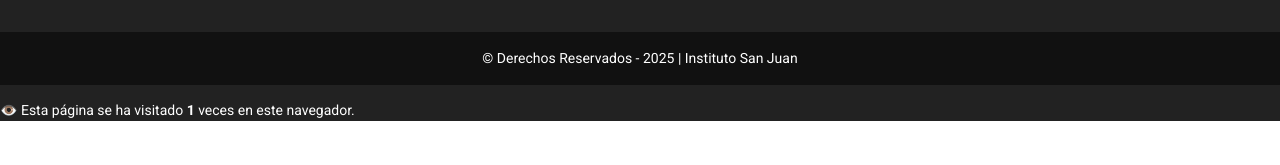
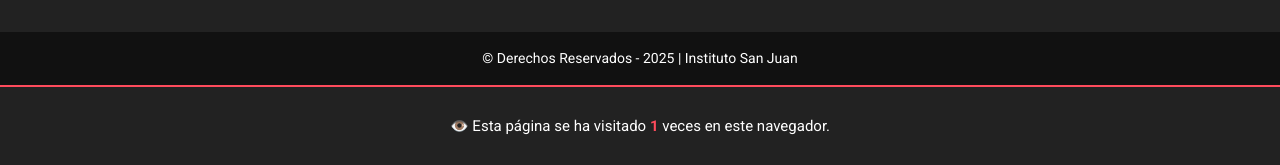
Before and after one commit to alexander3013/web, a plain HTML site: page pag2.html in a window 1280 px wide. Shown: the part 3179-3344 px from the top of the page. Before the commit the page ends 3315 px from the top, so only its background shows below. Drawn offline with Linux system fonts and the light colour scheme; files that its build step writes are made by us from their sources.

Commit message:
Update style.css

```diff
--- a/style.css
+++ b/style.css
@@ -415,3 +415,17 @@ footer ul li a:hover {
   margin-top: 20px;
   font-size: 14px;
 }
+
+.contador-footer {
+  text-align: center;
+  background-color: #222;
+  color: #fff;
+  padding: 12px;
+  font-size: 15px;
+  border-top: 2px solid #ff4b5c;
+}
+
+.contador-footer strong {
+  color: #ff4b5c;
+  font-weight: bold;
+}
```
